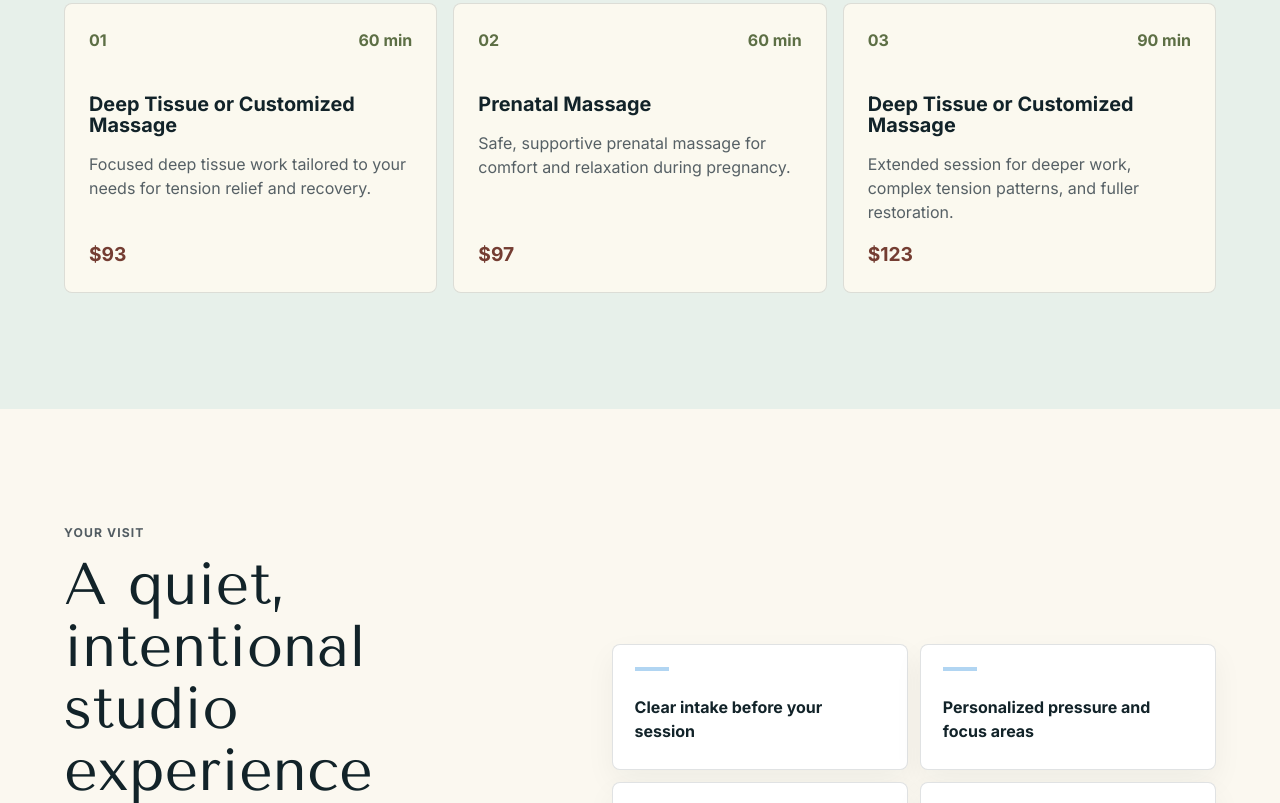
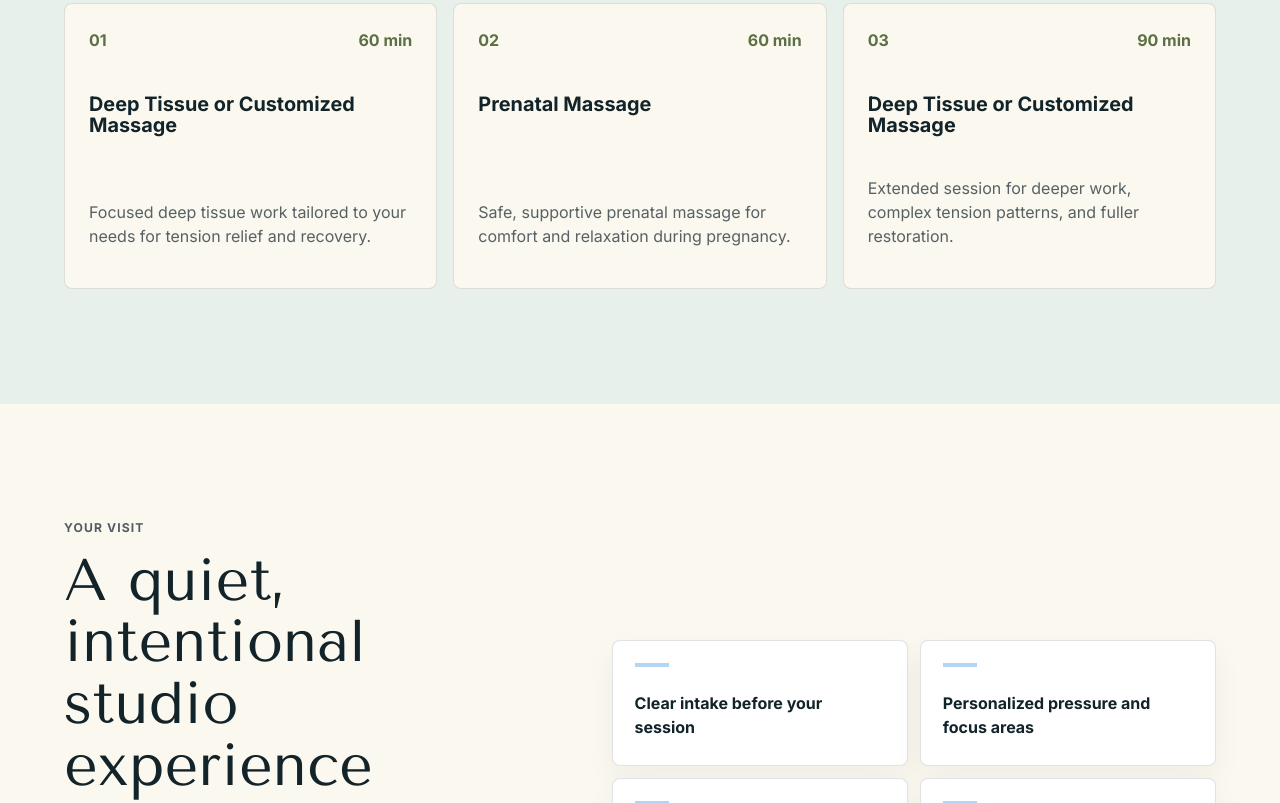
Before and after one commit to bidcoinauction/kai-lani-bodywork-wellness, a React (Vite) app: page / in a window 1280 px wide. Shown: the part 1480-2283 px from the top of the page. Built offline with nearby package versions, Linux system fonts and the light colour scheme.

Commit message:
feat: add MassageBook integration preview

```diff
--- a/src/components/Services.jsx
+++ b/src/components/Services.jsx
@@ -21,7 +21,6 @@ export default function Services() {
             </div>
             <h3>{service.name}</h3>
             <p>{service.description}</p>
-            <span className="price">{service.price}</span>
           </article>
         ))}
       </div>
--- a/styles.css
+++ b/styles.css
@@ -592,14 +592,8 @@ h3 {
 }
 
 .service-card p {
+  margin-top: auto;
   color: rgba(16, 32, 43, 0.7);
-}
-
-.price {
-  margin-top: auto;
-  color: var(--coral);
-  font-weight: 900;
-  font-size: 1.2rem;
 }
 
 .experience-section {
```
